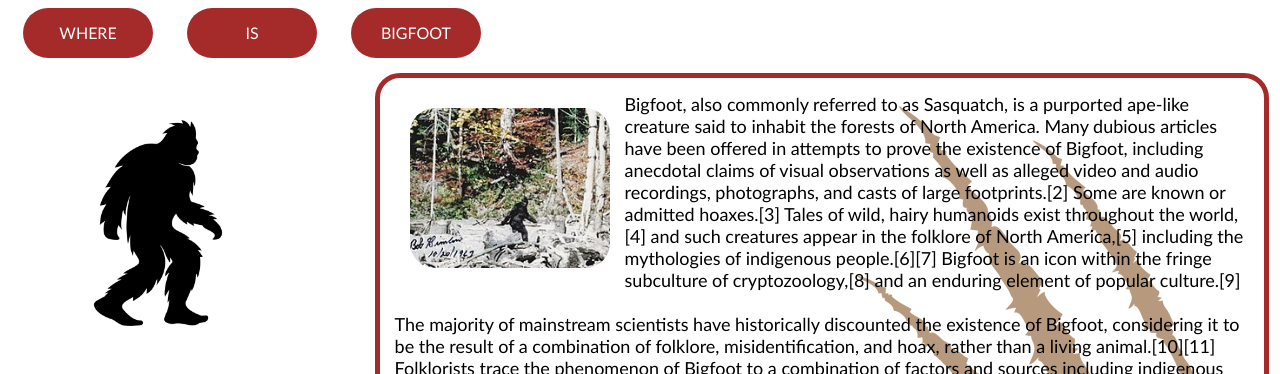
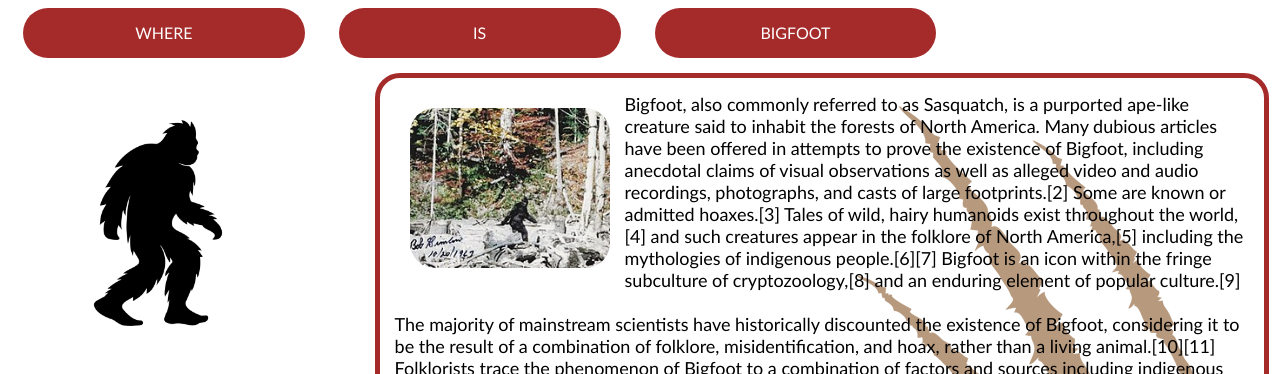
Before and after one commit to mdn87/My_First_Repo, a plain HTML site: page index.html in a window 1280 px wide. Shown: the top 374 px of the page. Drawn offline with Linux system fonts and the light colour scheme.

Commit message:
tweak nav buttons

```diff
--- a/style.css
+++ b/style.css
@@ -10,7 +10,7 @@
     display: inline-block;
     text-align: center;
     padding: 15px;
-    width: 100px;
+    width: calc(20% - 1px);
     height: 20px;
     background-color: brown;
     font-family: 'Gill Sans', 'Gill Sans MT', Calibri, 'Trebuchet MS', sans-serif;
```
